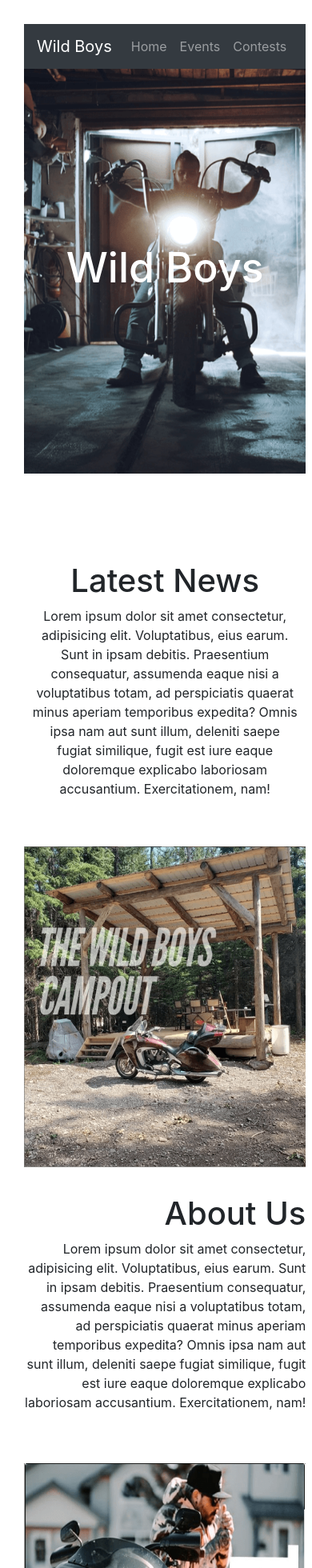
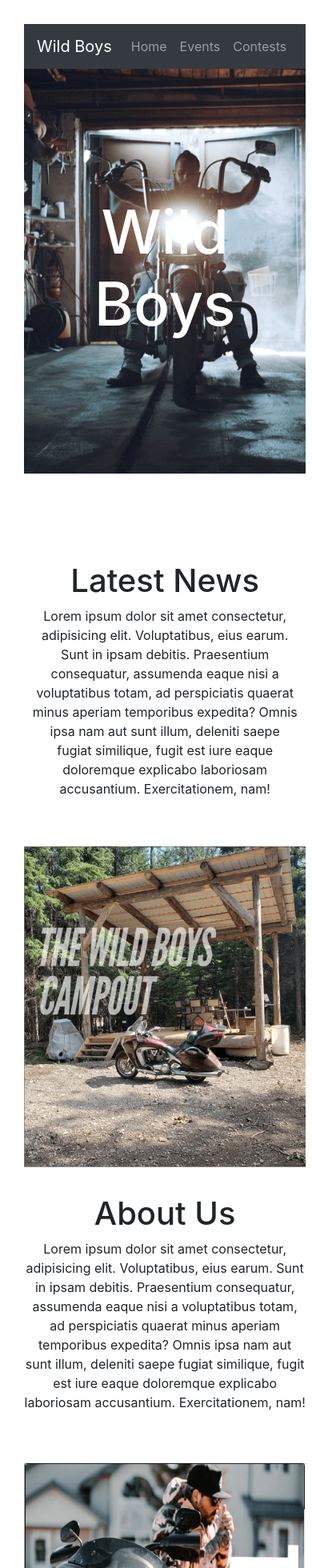
Before and after one commit to ajanes780/wildboyscampoutwebsite, a React (Create React App) app: page / in a window 390 px wide. Shown: the top 1960 px of the page at 80% size. Built offline with nearby package versions, Linux system fonts and the light colour scheme.

Commit message:
intial mock up

```diff
--- a/src/components/hero/heroComponentStyle.scss
+++ b/src/components/hero/heroComponentStyle.scss
@@ -11,6 +11,9 @@
   & h1 {
     text-align: center;
     color: white;
-    font-size: 52px;
+    font-size: 75px;
   }
 }
+
+@media (max-width: 768px) {
+}
--- a/src/components/newComponentLeft/newsComponentLeftStyle.scss
+++ b/src/components/newComponentLeft/newsComponentLeftStyle.scss
@@ -35,6 +35,15 @@
       display: flex;
       height: 400px;
       width: 100%;
+
+      & h1 {
+        text-align: center;
+      }
+
+      & span {
+        width: 100%;
+        text-align: center;
+      }
     }
 
     .news-image-left {
@@ -43,16 +52,4 @@
       margin-bottom: 10px;
     }
   }
-
-  h1 {
-    text-align: center;
-  }
-  span {
-    width: 100%;
-    text-align: center;
-  }
-
-  .about-us {
-    text-align: center;
-  }
 }
```
